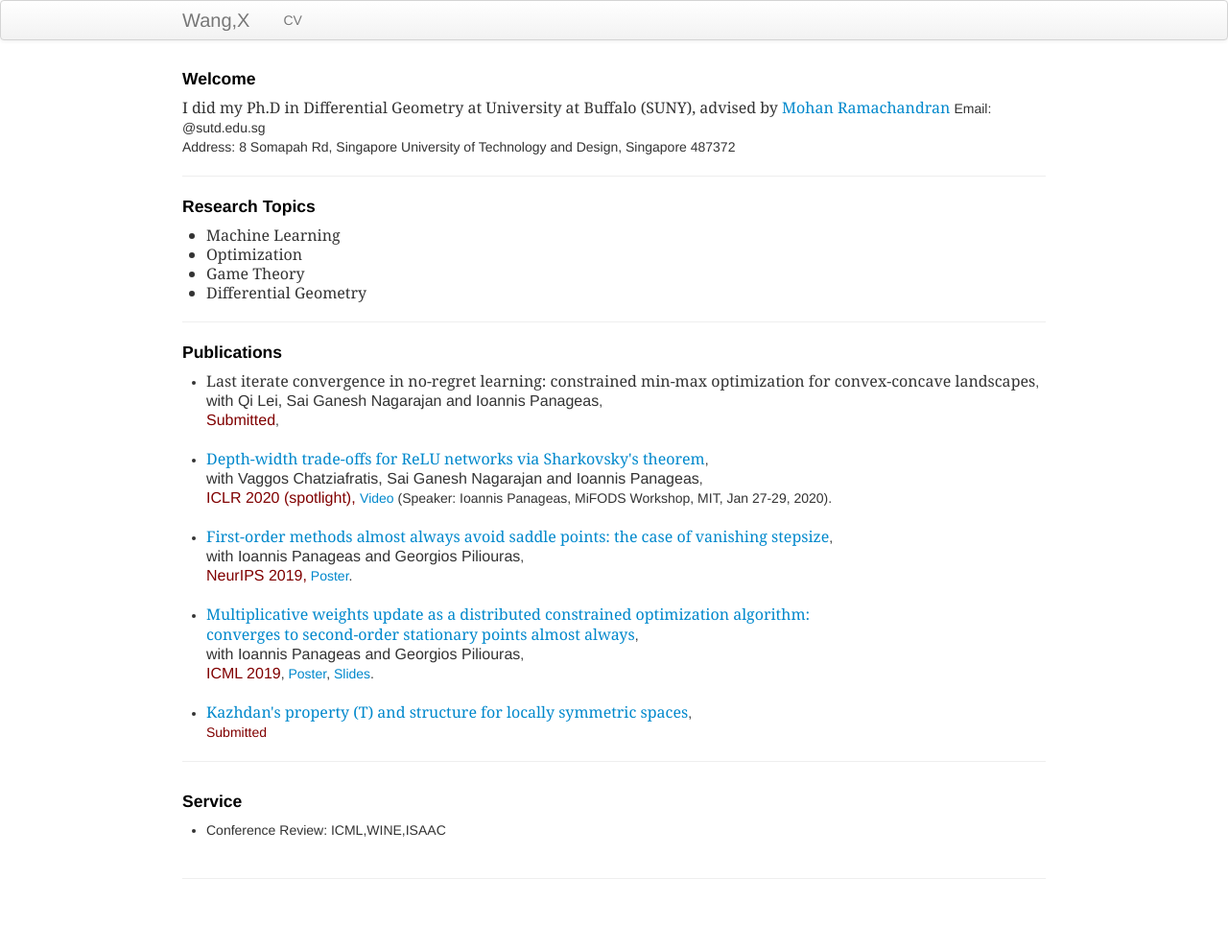
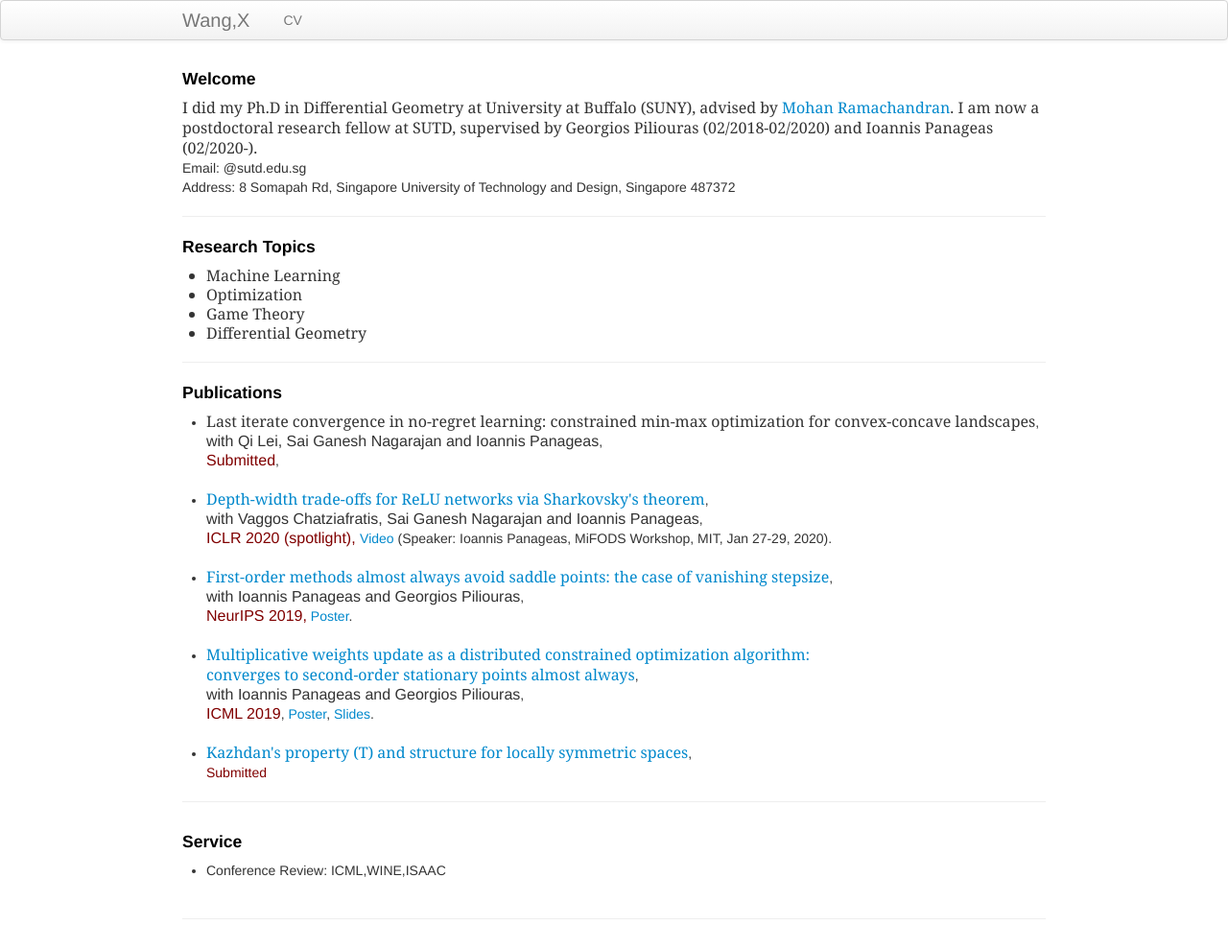
Before and after one commit to xiiaowang/xiiaowang.github.io, a Jekyll site: the page built from index.md, in a window 1280 px wide. Shown: the whole page at 96% size. Built offline with Jekyll 4.4.1, drawn with Linux system fonts in a browser that asks for light colours; before the commit the page ends 947 px from its top, so only the background shows below that.

Commit message:
Update index.md

```diff
--- a/index.md
+++ b/index.md
@@ -7,8 +7,9 @@ keywords: machine learning, geometry
 
 <div class="container1">
     <h4><a name="Welcome"></a>Welcome</h4>
-    <font size="3" face="Georgia">I did my Ph.D in Differential Geometry at University at Buffalo (SUNY), advised by <a href="http://www.buffalo.edu/cas/math/people/faculty/ramachandran.html">Mohan Ramachandran</a>
+    <font size="3" face="Georgia">I did my Ph.D in Differential Geometry at University at Buffalo (SUNY), advised by <a href="http://www.buffalo.edu/cas/math/people/faculty/ramachandran.html">Mohan Ramachandran</a>. I am now a postdoctoral research fellow at SUTD, supervised by Georgios Piliouras (02/2018-02/2020) and Ioannis Panageas (02/2020-).
         </font>
+    <br/>
     Email: @sutd.edu.sg<br/>
     Address: 8 Somapah Rd, Singapore University of Technology and Design, Singapore 487372
 </div>
```
